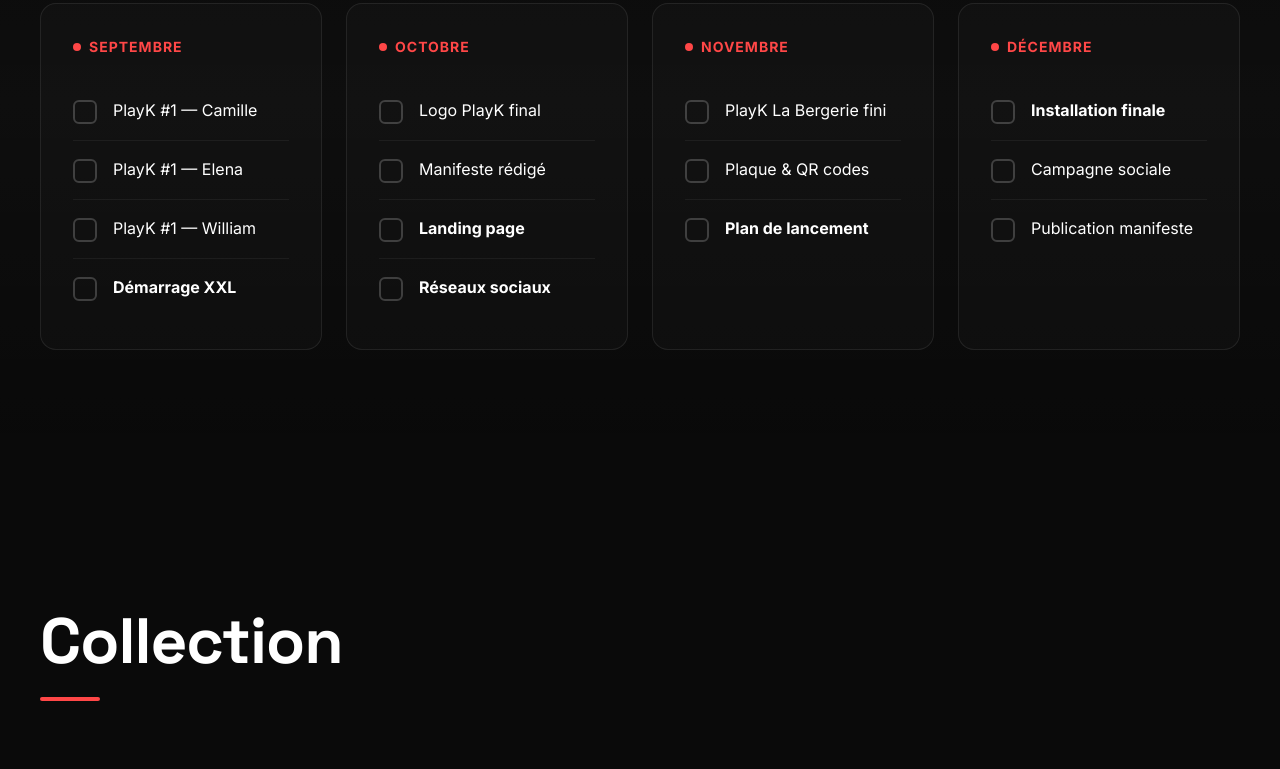
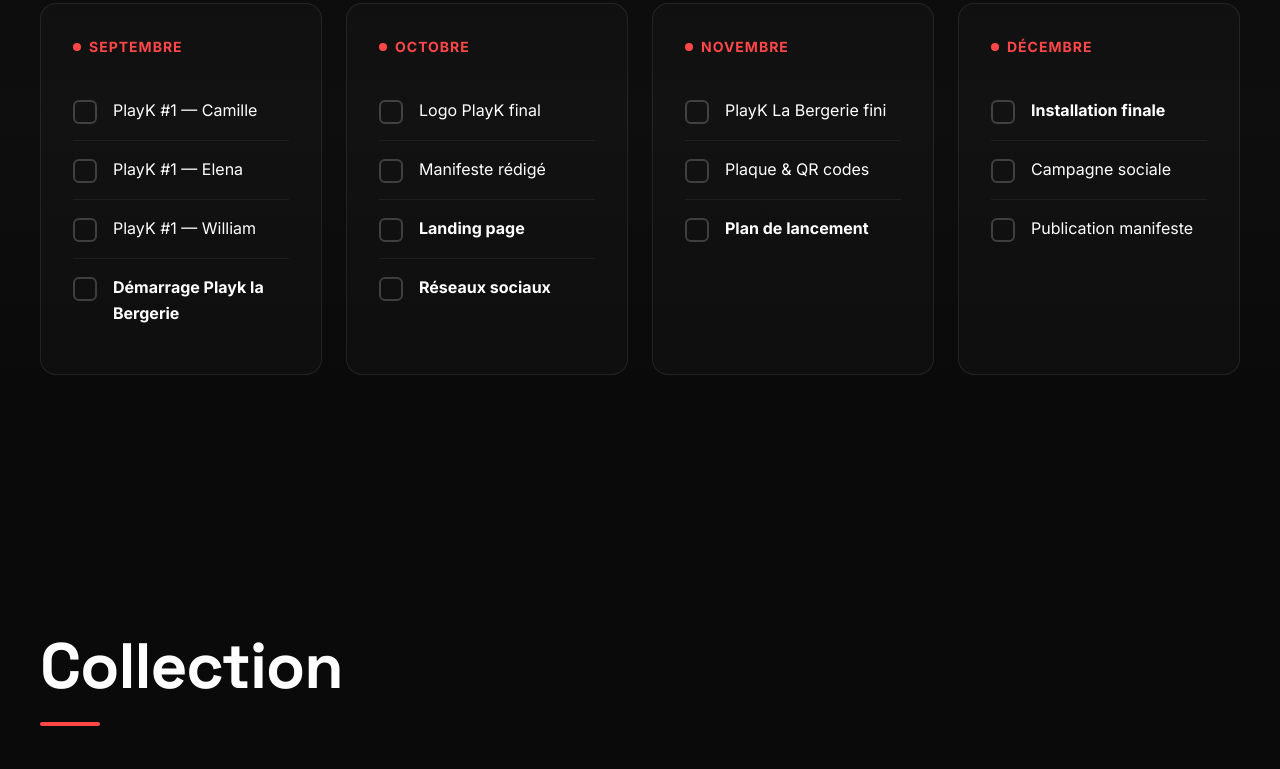
Before and after one commit to REFAP/Playk, a plain HTML site: page index.html in a window 1280 px wide. Shown: the part 2833-3602 px from the top of the page. Drawn offline with Linux system fonts and the light colour scheme.

Commit message:
Update index.html

```diff
--- a/index.html
+++ b/index.html
@@ -704,7 +704,7 @@
             </div>
             <div class="task">
               <input type="checkbox" id="p4">
-              <label for="p4" class="task-label"><b>Démarrage XXL</b></label>
+              <label for="p4" class="task-label"><b>Démarrage Playk la Bergerie</b></label>
             </div>
           </div>
 
```
